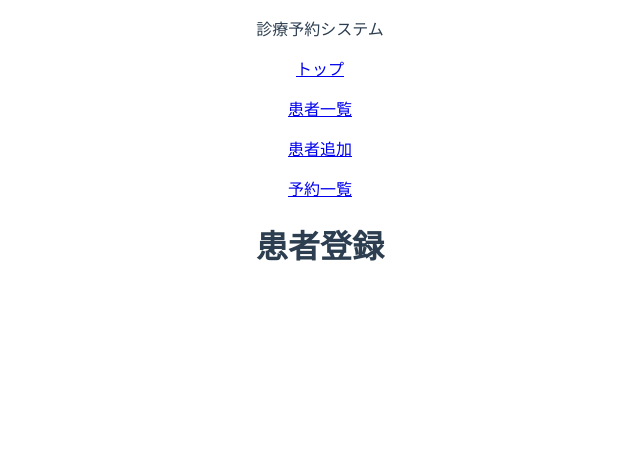
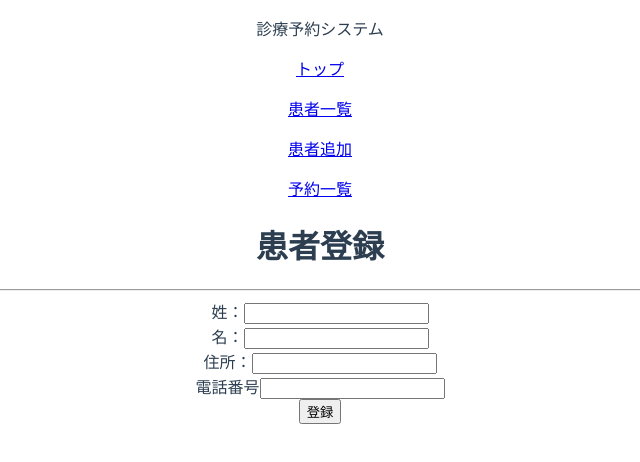
Before and after one commit to YanaPIIDXer/HospitalReserveSystem, a Vue app in the folder frontend/src/: page /register_patient in a window 1280 px wide. Shown: the top 462 px of the page, without its empty margins (320-960 px from the left). Built offline with nearby package versions, Linux system fonts and the light colour scheme; the HTML template or start-up script is replaced by a standard one.

Commit message:
とりあえずフォームと簡単なバリデーション

```diff
--- a/frontend/src/src/components/pages/RegisterPatient.vue
+++ b/frontend/src/src/components/pages/RegisterPatient.vue
@@ -1,12 +1,51 @@
 <template>
     <div>
         <h1>患者登録</h1>
+        <hr />
+        <form id="register_form">
+            <label>姓：</label><input type="text" name="last_name" v-model="last_name" /><br />
+            <label>名：</label><input type="text" name="first_name" v-model="first_name" /><br />
+            <label>住所：</label><input type="text" name="address" v-model="address" /><br />
+            <label>電話番号</label><input type="text" name="tel" v-model="tel" /><br />
+            <button class="btn btn-primary" @click="onRegister">登録</button>
+        </form>
     </div>
 </template>
 
 <script>
 export default {
     name: "RegisterPatient",
+    data: function() {
+        return {
+            last_name: "",
+            first_name: "",
+            address: "",
+            tel: ""
+        };
+    },
+    methods: {
+        onRegister: function() {
+            if (this.last_name === "") {
+                alert("姓が入力されていません");
+                return;
+            }
+            if (this.first_name === "") {
+                alert("名が入力されていません");
+                return;
+            }
+            if (this.address === "") {
+                alert("住所が入力されていません");
+                return;
+            }
+            if (this.tel === "") {
+                alert("電話番号が入力されていません");
+                return;
+            }
+
+            if (!confirm("登録しますか？")) { return; }
+            alert("登録しました");
+        }
+    }
 }
 </script>
 
```
